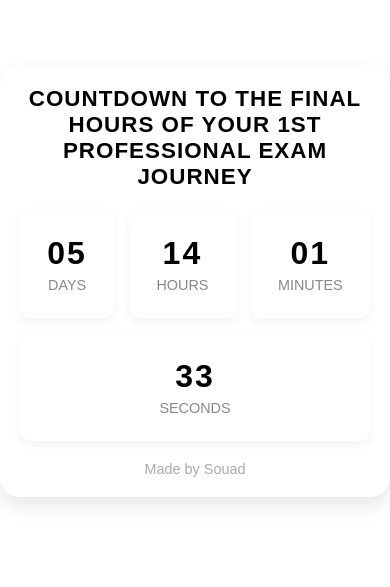
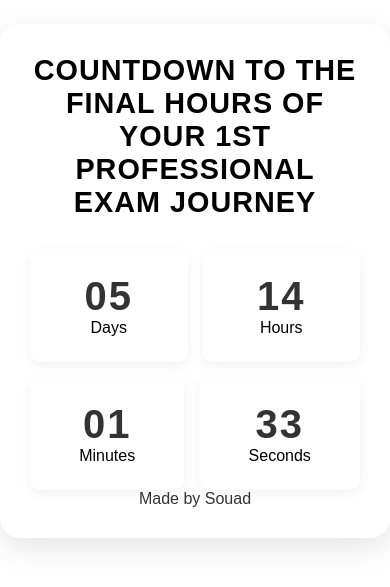
Before and after one commit to Shamsudduha/timer9, a plain HTML site: page index.html in a window 390 px wide. Shown: the part 141-728 px from the top of the page. Drawn offline with Linux system fonts and the light colour scheme.

Commit message:
Update styles.css

```diff
--- a/styles.css
+++ b/styles.css
@@ -12,7 +12,7 @@ body {
   justify-content: center;
   align-items: center;
   height: 100vh;
-  color: #333;
+  color: #333; /* Primary text color */
 }
 
 /* Container Styles */
@@ -30,7 +30,7 @@ body {
 /* Heading Style */
 h1 {
   font-size: 1.8rem;
-  color: #000000;
+  color: #000; /* Dark black heading */
   margin-bottom: 30px;
   font-weight: 600;
   text-transform: uppercase;
@@ -67,46 +67,11 @@ h1 {
   display: block;
   font-size: 2.5rem;
   font-weight: bold;
-  color: #000000;
+  color: #333; /* Primary text color */
   letter-spacing: 2px;
 }
 
 .timer div small {
   display: block;
   font-size: 1rem;
-  color: #888;
-  margin-top: 5px;
-  text-transform: uppercase;
-}
-
-/* "Created by Tom" at the bottom */
-footer {
-  font-size: 0.9rem;
-  color: #aaa;
-  margin-top: 20px;
-}
-
-/* Responsive Design */
-@media (max-width: 480px) {
-  .container {
-    padding: 20px;
-    box-shadow: 0 8px 20px rgba(0, 0, 0, 0.1);
-  }
-
-  h1 {
-    font-size: 1.4rem;
-    margin-bottom: 20px;
-  }
-
-  .timer div {
-    min-width: 60px;
-  }
-
-  .timer div span {
-    font-size: 2rem;
-  }
-
-  .timer div small {
-    font-size: 0.9rem;
-  }
-}
+  color: #000; /*
```
